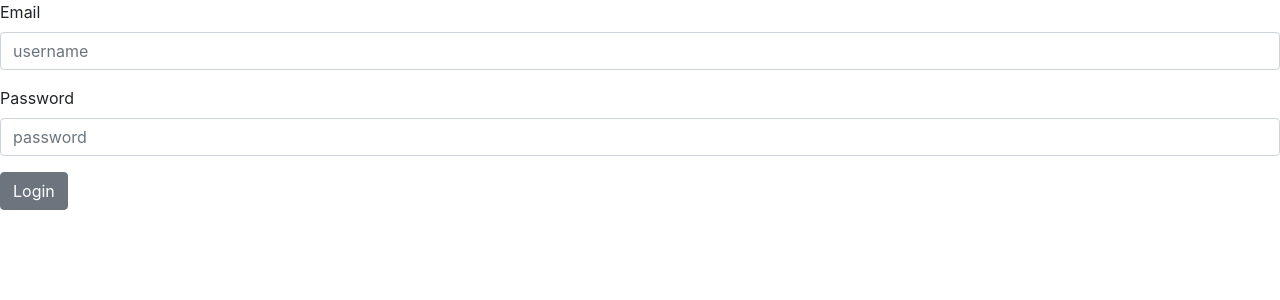
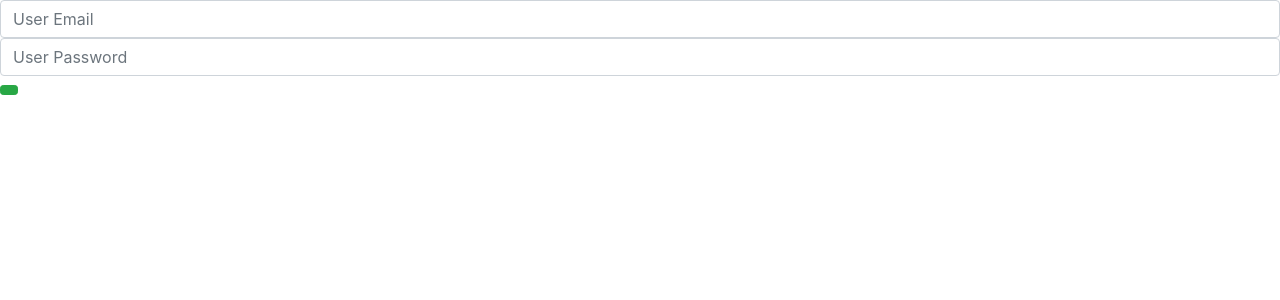
Before and after one commit to Sandman105/leadster, a React (Create React App) app in the folder client/: page /login in a window 1280 px wide. Shown: the top 300 px of the page. Built offline with nearby package versions, Linux system fonts and the light colour scheme; the HTML template or start-up script is replaced by a standard one.

Commit message:
got the server to compare pwd and send token back. set the sesstionStorage with token, userid, isEmployer

```diff
--- a/client/src/App.js
+++ b/client/src/App.js
@@ -23,7 +23,7 @@ const App = () => {
 
           <Route path="/community" component={Community} />
           <Route path="/community-job-detail" component={CommunityJobDetail} />
-          <Route path="/community-saved-detail" component={CommunitySavedDetail} />
+          {/* <Route path="/community-saved-detail" component={CommunitySavedDetail} /> */}
 
           <Route path="/employer-posts" component={EmployerPosts} />
           <Route path="/employer-job-detail" component={EmployerJobDetail} />
--- a/client/src/pages/Login.js
+++ b/client/src/pages/Login.js
@@ -3,6 +3,8 @@ import React, { Component } from 'react';
 //import { Link } from "react-router-dom";
 import { login } from '../utils/API';
 import Form from '../components/Form';
+import { Redirect } from 'react-router-dom';
+import { isNull } from 'util';
 
 //import { Link } from "react-router-dom";
 
@@ -11,7 +13,9 @@ class Login extends Component {
     state = {
         email: "",
         password: "",
-        error: null
+        error: null,
+        isEmployer: false,
+        loggedIn: false
     }
 
     handleInputChange = event => {
@@ -22,7 +26,6 @@ class Login extends Component {
     };
 
     handleLogInForm = event => {
-
         const { email, password } = this.state;
         event.preventDefault();
 
@@ -32,23 +35,35 @@ class Login extends Component {
         if (password === "") {
             return this.setState({ error: "Please put in a user password." })
         }
-        this.login(this.state)
-        .then(
-            data => {
-                sessionStorage.setItem("jwt", data.token);
-                if (data.isEmployer === 0) {
-                    window.location.href(`/community?userid=${data.id}`);
+
+        login(this.state)
+            .then(
+                data => {
+                    if (!(isNull(data.data.token))){
+                        // console.log("works this far");
+                        // console.log("Data: ", data);
+                        // console.log("token: ", data.data.token);
+                        sessionStorage.setItem("jwt", JSON.stringify(data.data.token));
+                        sessionStorage.setItem("userId", JSON.stringify(data.data.userInfo.userId));
+                        sessionStorage.setItem("isEmployer", JSON.stringify(data.data.userInfo.isEmployer));
+                        this.setState({ loggedIn: true });
+                        if (data.data.userInfo.isEmployer !== 0) {
+                            return this.setState({ isEmployer: true });
+                        }
+                    }
                 }
-                else {
-                    window.location.href(`/employer-posts?userid=${data.id}`);
-                }
-            }
-        )
+            );
     };
 
     render() {
+        console.log(this.state)
+        if (this.state.isEmployer) {
+            return <Redirect to='EmployerPost' />
+        } else if (this.state.loggedIn) {
+            return <Redirect to='Community' />
+        }
         return (
-            <Form onSubmit={this.handleLogInForm}>
+            <>
                 <input
                     type="text"
                     className="form-control"
@@ -78,11 +93,12 @@ class Login extends Component {
                         </div>
                     )}
                 <button
-                    type="submit"
+                    type="button"
                     className={"btn btn-success btn-sm"}
+                    onClick={this.handleLogInForm}
                 >
                 </button>
-            </Form>
+            </>
         )
     }
 }
--- a/client/src/utils/API.js
+++ b/client/src/utils/API.js
@@ -6,6 +6,7 @@ import axios from 'axios';
 
 // 1. Signin
 export const login = (loginData) => {
+    console.log(loginData);
     return axios.post("/leadster/login", loginData);
 }
 
```
Also changed, not shown: 2 other files (tests, documents, lock files or other folders).
